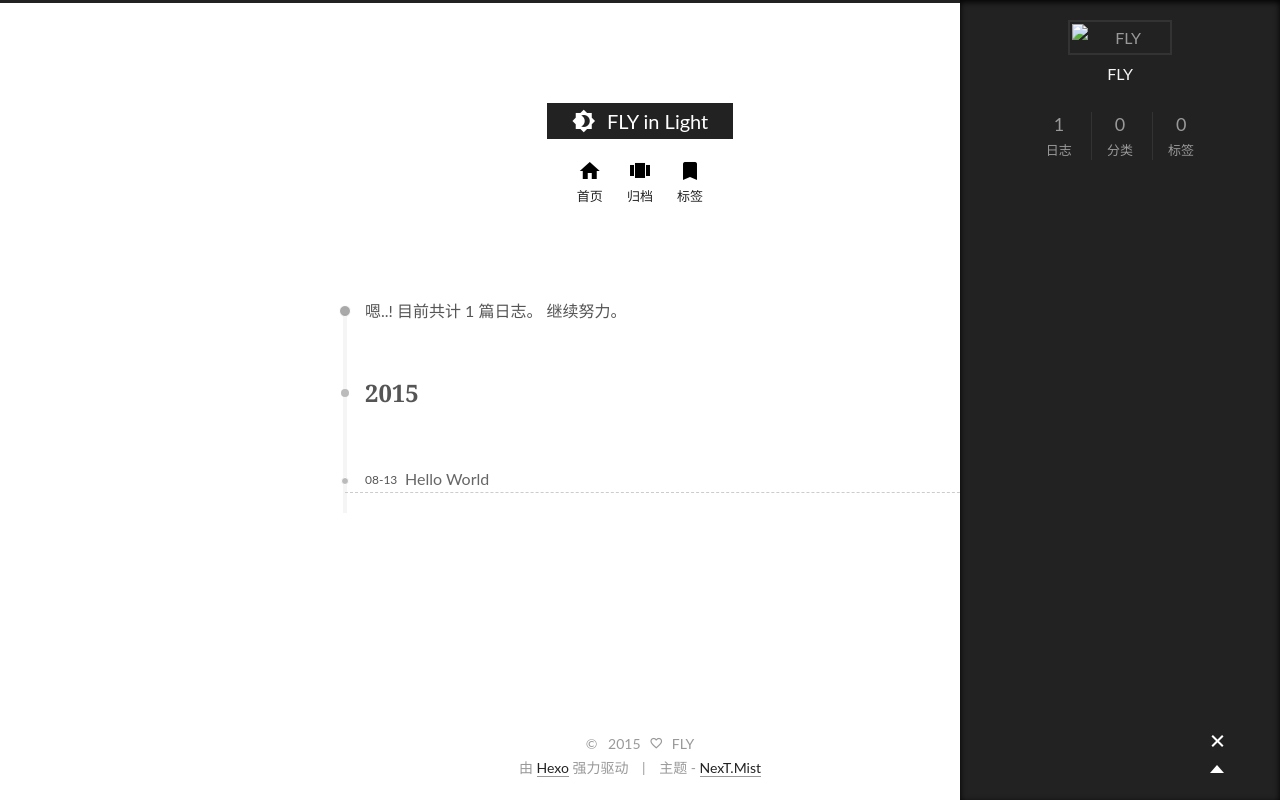
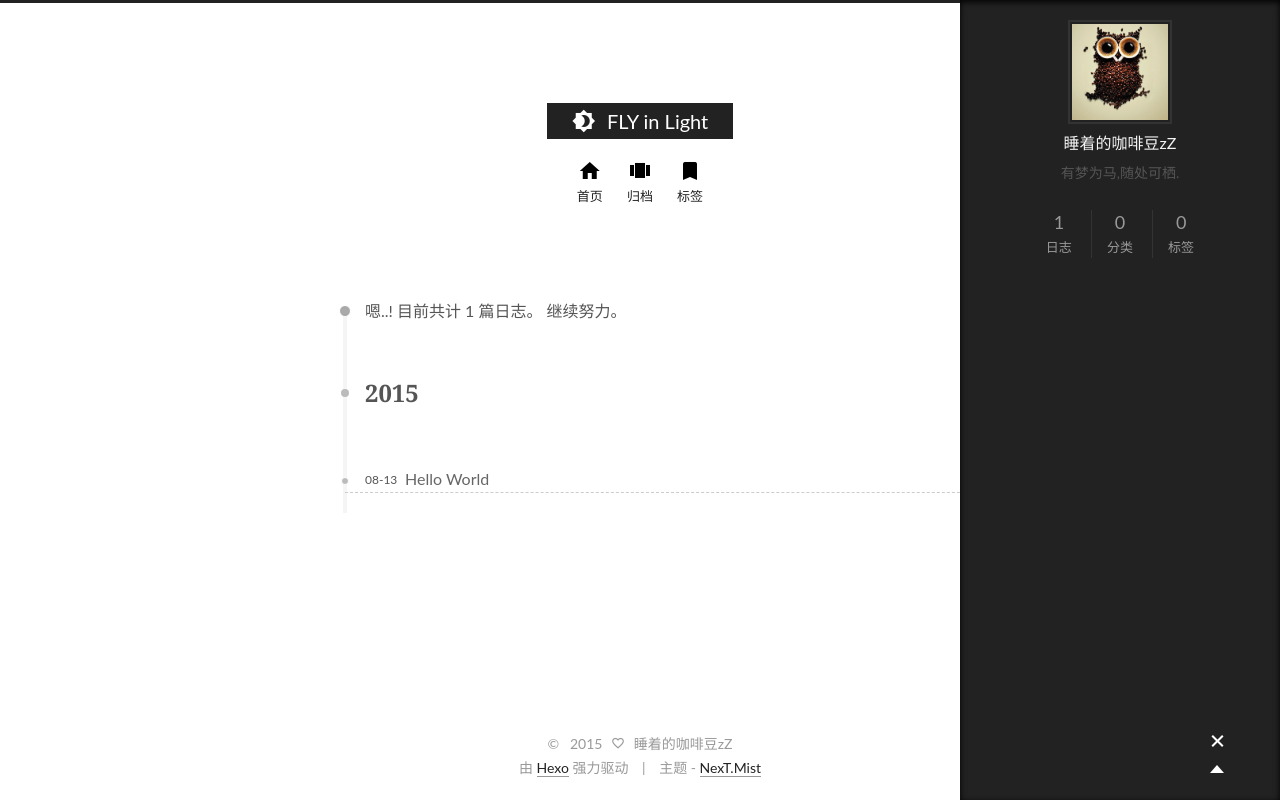
Before and after one commit to CasaFang/casafang.github.io, a plain HTML site: page archives/2015/08/index.html in a window 1280 px wide. Both pictures are taken after a click on the element 1217 px from the left and 742 px from the top of the page. Drawn offline with Linux system fonts and the light colour scheme.

Commit message:
Site updated: 2015-08-13 16:48:24

```diff
--- a/archives/2015/08/index.html
+++ b/archives/2015/08/index.html
@@ -24,6 +24,8 @@
 <link rel="stylesheet" type="text/css" href="/css/main.css?v=0.4.5.1"/>
 
 
+    <meta name="description" content="有梦为马,随处可栖." />
+
 
 
   <meta name="keywords" content="Hexo,next" />
@@ -35,15 +37,15 @@
   <link rel="shorticon icon" type="image/x-icon" href="/favicon.ico?v=0.4.5.1" />
 
 
-<meta name="description">
+<meta name="description" content="有梦为马,随处可栖.">
 <meta property="og:type" content="website">
 <meta property="og:title" content="FLY in Light">
 <meta property="og:url" content="https://www.flyinlight.com/archives/2015/08/index.html">
 <meta property="og:site_name" content="FLY in Light">
-<meta property="og:description">
+<meta property="og:description" content="有梦为马,随处可栖.">
 <meta name="twitter:card" content="summary">
 <meta name="twitter:title" content="FLY in Light">
-<meta name="twitter:description">
+<meta name="twitter:description" content="有梦为马,随处可栖.">
 
 
 <script type="text/javascript" id="hexo.configuration">
@@ -218,10 +220,10 @@
 
       <section class="site-overview">
         <div class="site-author motion-element" itemprop="author" itemscope itemtype="http://schema.org/Person">
-          <img class="site-author-image" src="/images/cafebean.jpg" alt="FLY" itemprop="image"/>
-          <p class="site-author-name" itemprop="name">FLY</p>
+          <img class="site-author-image" src="/images/cafebean.jpg" alt="睡着的咖啡豆zZ" itemprop="image"/>
+          <p class="site-author-name" itemprop="name">睡着的咖啡豆zZ</p>
         </div>
-        <p class="site-description motion-element" itemprop="description"></p>
+        <p class="site-description motion-element" itemprop="description">有梦为马,随处可栖.</p>
         <nav class="site-state motion-element">
           <div class="site-state-item site-state-posts">
             <a href="/archives">
@@ -277,7 +279,7 @@
   <span class="with-love">
     <i class="icon-next-heart"></i>
   </span>
-  <span class="author" itemprop="copyrightHolder">FLY</span>
+  <span class="author" itemprop="copyrightHolder">睡着的咖啡豆zZ</span>
 </div>
 
 <div class="powered-by">
```
Also changed, not shown: 2015/08/13/hello-world/index.html (+6 -4 lines), archives/2015/index.html (+9 -7 lines), archives/index.html (+9 -7 lines), index.html (+9 -7 lines), images/cafebean.jpg (added).
